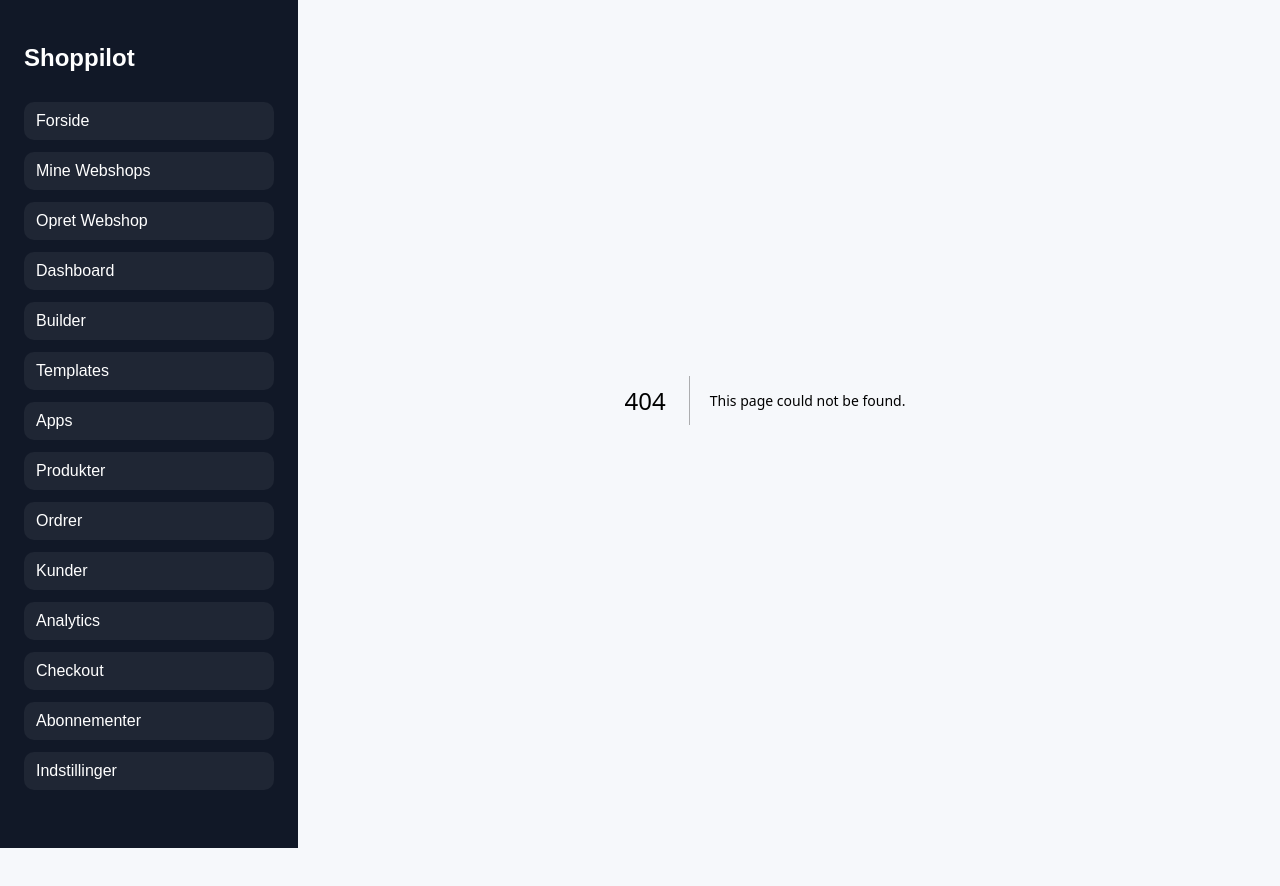
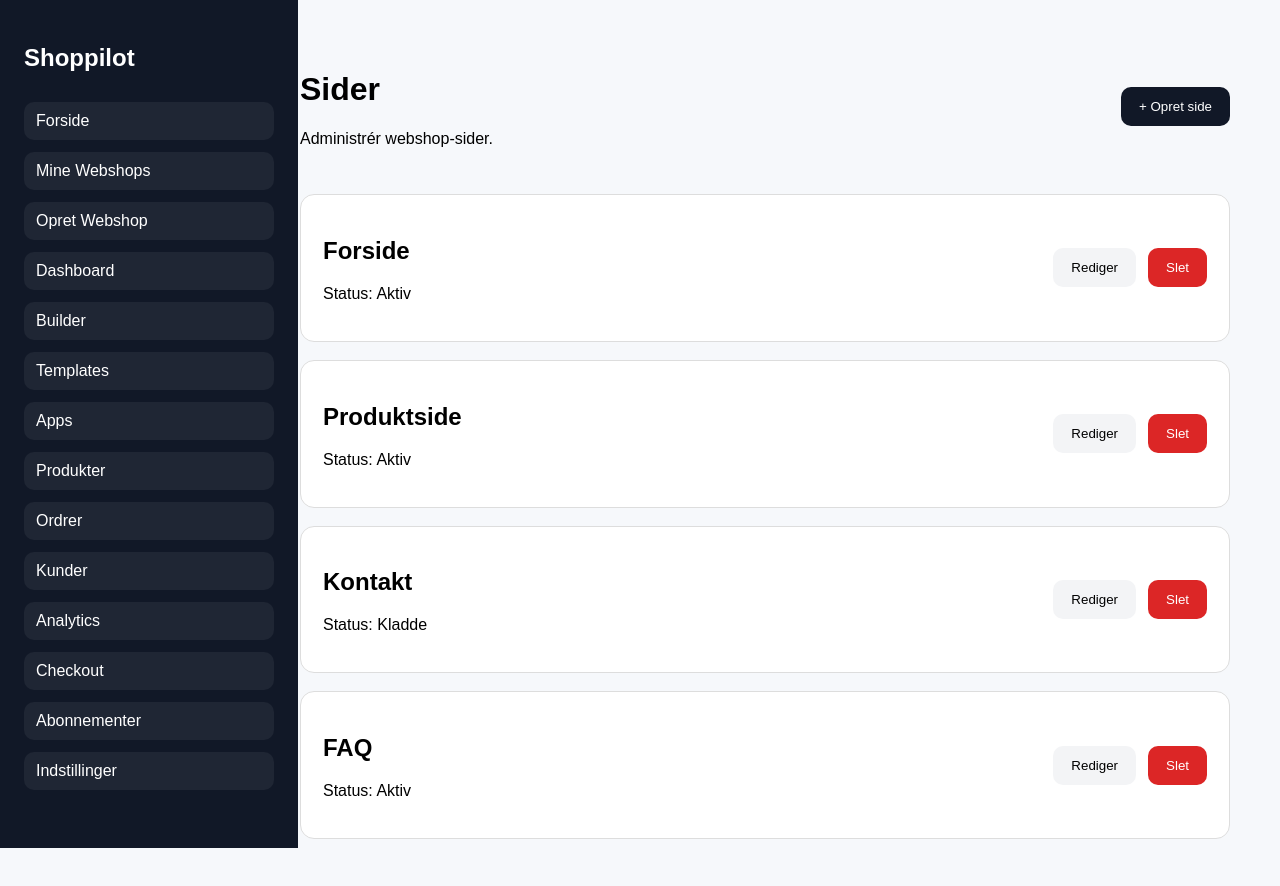
Before and after one commit to postjkhandel-ship-it/shoppilot, a Next.js app: page /pages in a window 1280 px wide. Before the commit this address had no page. Shown: the top 886 px of the page. Before the commit the page ends 800 px from the top, so only its background shows below. Built offline with nearby package versions, Linux system fonts and the light colour scheme.

Commit message:
Create page.js

```diff
--- /dev/null
+++ b/app/pages/page.js
@@ -0,0 +1,104 @@
+export default function Pages() {
+  const pages = [
+    {
+      name: "Forside",
+      status: "Aktiv"
+    },
+    {
+      name: "Produktside",
+      status: "Aktiv"
+    },
+    {
+      name: "Kontakt",
+      status: "Kladde"
+    },
+    {
+      name: "FAQ",
+      status: "Aktiv"
+    }
+  ];
+
+  return (
+    <main style={{ padding: "50px", fontFamily: "Arial" }}>
+      <div
+        style={{
+          display: "flex",
+          justifyContent: "space-between",
+          alignItems: "center"
+        }}
+      >
+        <div>
+          <h1>Sider</h1>
+          <p>Administrér webshop-sider.</p>
+        </div>
+
+        <button style={button}>
+          + Opret side
+        </button>
+      </div>
+
+      <div
+        style={{
+          display: "grid",
+          gap: "18px",
+          marginTop: "30px"
+        }}
+      >
+        {pages.map((page) => (
+          <div key={page.name} style={card}>
+            <div>
+              <h2>{page.name}</h2>
+              <p>Status: {page.status}</p>
+            </div>
+
+            <div style={{ display: "flex", gap: "12px" }}>
+              <button style={secondary}>
+                Rediger
+              </button>
+
+              <button style={danger}>
+                Slet
+              </button>
+            </div>
+          </div>
+        ))}
+      </div>
+    </main>
+  );
+}
+
+const card = {
+  background: "#fff",
+  border: "1px solid #ddd",
+  borderRadius: "14px",
+  padding: "22px",
+  display: "flex",
+  justifyContent: "space-between",
+  alignItems: "center"
+};
+
+const button = {
+  background: "#111827",
+  color: "white",
+  border: "none",
+  padding: "12px 18px",
+  borderRadius: "10px",
+  cursor: "pointer"
+};
+
+const secondary = {
+  background: "#f3f4f6",
+  border: "none",
+  padding: "12px 18px",
+  borderRadius: "10px",
+  cursor: "pointer"
+};
+
+const danger = {
+  background: "#dc2626",
+  color: "white",
+  border: "none",
+  padding: "12px 18px",
+  borderRadius: "10px",
+  cursor: "pointer"
+};
```
